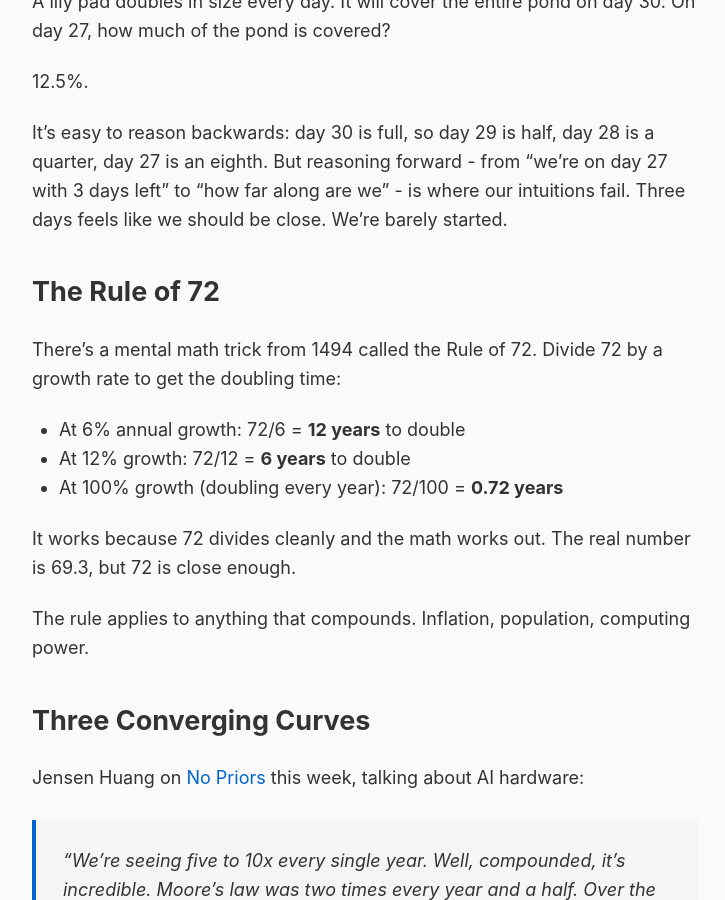
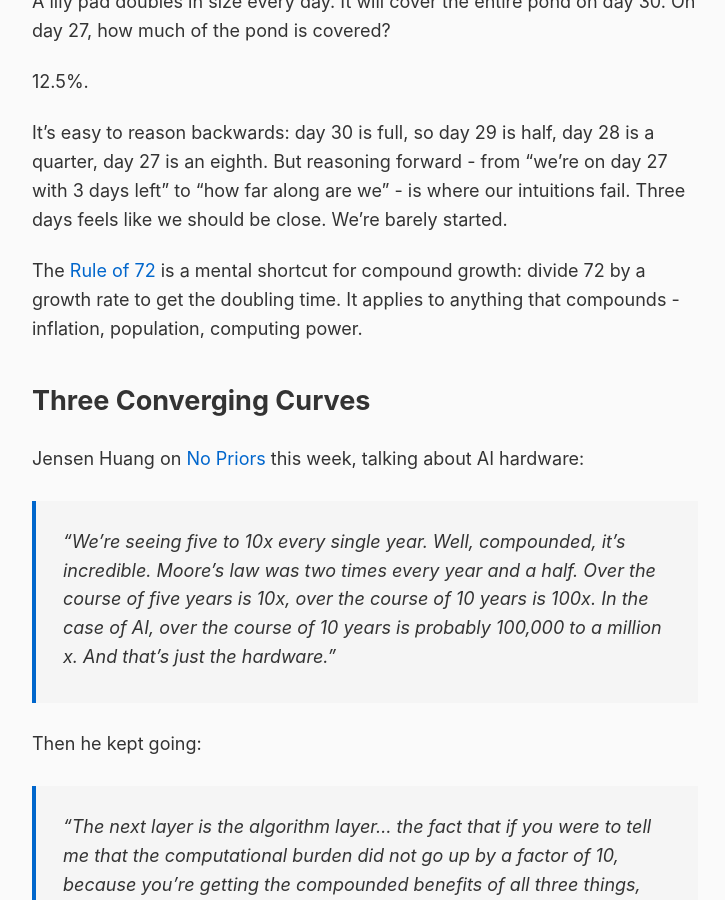
Before and after one commit to rob137/rob137.github.io, a Jekyll site: the page built from _posts/2026-01-09-rule-of-72.md, in a window 1280 px wide and 900 px high, scrolled down 264 px. Shown: the whole window, without its empty margins (275-1000 px from the left). Built offline with Jekyll 4.4.1, drawn with Linux system fonts in a browser that asks for light colours.

Commit message:
Condense Rule of 72 to one line with Wikipedia link

```diff
--- a/_posts/2026-01-09-rule-of-72.md
+++ b/_posts/2026-01-09-rule-of-72.md
@@ -12,17 +12,7 @@ A lily pad doubles in size every day. It will cover the entire pond on day 30. O
 
 It's easy to reason backwards: day 30 is full, so day 29 is half, day 28 is a quarter, day 27 is an eighth. But reasoning forward - from "we're on day 27 with 3 days left" to "how far along are we" - is where our intuitions fail. Three days feels like we should be close. We're barely started.
 
-## The Rule of 72
-
-There's a mental math trick from 1494 called the Rule of 72. Divide 72 by a growth rate to get the doubling time:
-
-- At 6% annual growth: 72/6 = **12 years** to double
-- At 12% growth: 72/12 = **6 years** to double
-- At 100% growth (doubling every year): 72/100 = **0.72 years**
-
-It works because 72 divides cleanly and the math works out. The real number is 69.3, but 72 is close enough.
-
-The rule applies to anything that compounds. Inflation, population, computing power.
+The [Rule of 72](https://en.wikipedia.org/wiki/Rule_of_72) is a mental shortcut for compound growth: divide 72 by a growth rate to get the doubling time. It applies to anything that compounds - inflation, population, computing power.
 
 ## Three Converging Curves
 
```
